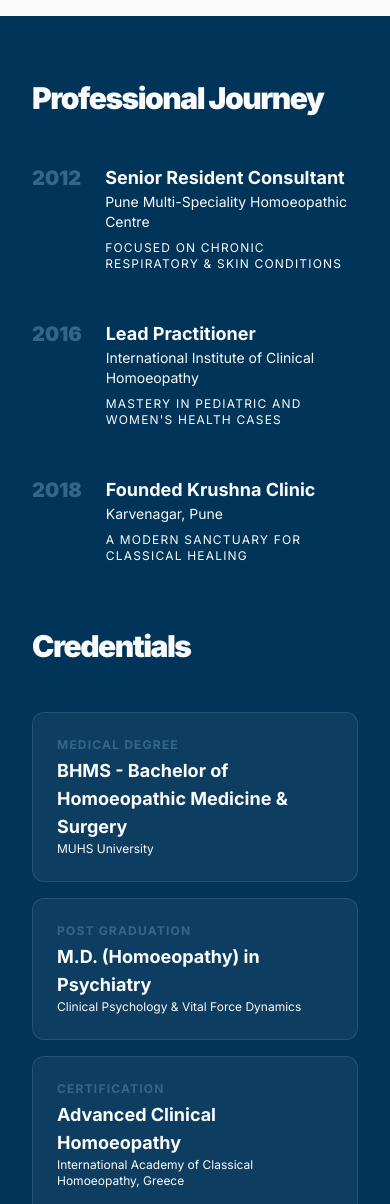
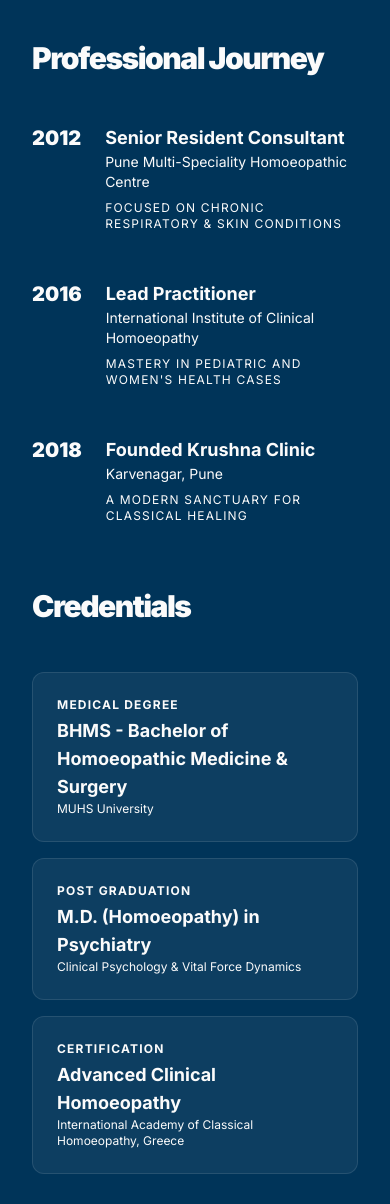
Before and after one commit to TejasMankeshwar/Krushna_Homeopathic_Clinic, a website built with Vite: page about.html in a window 390 px wide. Shown: the part 3240-4444 px from the top of the page. Built offline with nearby package versions, Linux system fonts and the light colour scheme.

Commit message:
Added responsive nature for the smaller devices

```diff
--- a/about.html
+++ b/about.html
@@ -175,7 +175,7 @@
       });
     });
   </script>
-  <main class="pt-16">
+  <main class="pt-6">
     <!-- Hero Section: Asymmetrical Editorial Layout -->
     <section class="max-w-6xl mx-auto px-8 pt-2 pb-16">
       <div class="grid grid-cols-1 md:grid-cols-2 gap-12 lg:gap-24 items-center">
@@ -298,7 +298,7 @@
             </h2>
             <div class="space-y-12">
               <div class="flex gap-6">
-                <span class="text-secondary-fixed-dim font-black text-xl">2012</span>
+                <span class="text-[color:var(--color-base)] font-black text-xl">2012</span>
                 <div>
                   <h4 class="font-bold text-lg">Senior Resident Consultant</h4>
                   <p class="text-on-primary-container text-sm">Pune Multi-Speciality Homoeopathic Centre</p>
@@ -307,7 +307,7 @@
                 </div>
               </div>
               <div class="flex gap-6">
-                <span class="text-secondary-fixed-dim font-black text-xl">2016</span>
+                <span class="text-[color:var(--color-base)] font-black text-xl">2016</span>
                 <div>
                   <h4 class="font-bold text-lg">Lead Practitioner</h4>
                   <p class="text-on-primary-container text-sm">International Institute of Clinical Homoeopathy</p>
@@ -316,7 +316,7 @@
                 </div>
               </div>
               <div class="flex gap-6">
-                <span class="text-secondary-fixed-dim font-black text-xl">2018</span>
+                <span class="text-[color:var(--color-base)] font-black text-xl">2018</span>
                 <div>
                   <h4 class="font-bold text-lg">Founded Krushna Clinic</h4>
                   <p class="text-on-primary-container text-sm">Karvenagar, Pune</p>
@@ -333,19 +333,19 @@
             </h2>
             <div class="grid grid-cols-1 gap-4">
               <div class="bg-white/5 p-6 rounded-xl border border-white/10">
-                <h5 class="text-xs font-bold text-secondary-fixed-dim uppercase tracking-widest mb-1">Medical Degree
+                <h5 class="text-xs font-bold text-[color:var(--color-base)] uppercase tracking-widest mb-1">Medical Degree
                 </h5>
                 <p class="text-lg font-bold">BHMS - Bachelor of Homoeopathic Medicine &amp; Surgery</p>
                 <p class="text-on-primary/40 text-xs">MUHS University</p>
               </div>
               <div class="bg-white/5 p-6 rounded-xl border border-white/10">
-                <h5 class="text-xs font-bold text-secondary-fixed-dim uppercase tracking-widest mb-1">Post Graduation
+                <h5 class="text-xs font-bold text-[color:var(--color-base)] uppercase tracking-widest mb-1">Post Graduation
                 </h5>
                 <p class="text-lg font-bold">M.D. (Homoeopathy) in Psychiatry</p>
                 <p class="text-on-primary/40 text-xs">Clinical Psychology &amp; Vital Force Dynamics</p>
               </div>
               <div class="bg-white/5 p-6 rounded-xl border border-white/10">
-                <h5 class="text-xs font-bold text-secondary-fixed-dim uppercase tracking-widest mb-1">Certification</h5>
+                <h5 class="text-xs font-bold text-[color:var(--color-base)] uppercase tracking-widest mb-1">Certification</h5>
                 <p class="text-lg font-bold">Advanced Clinical Homoeopathy</p>
                 <p class="text-on-primary/40 text-xs">International Academy of Classical Homoeopathy, Greece</p>
               </div>
```
Also changed, not shown: contact.html (+1 -1 lines), index.html (+1 -1 lines), services.html (+2 -2 lines), 1 other file.
